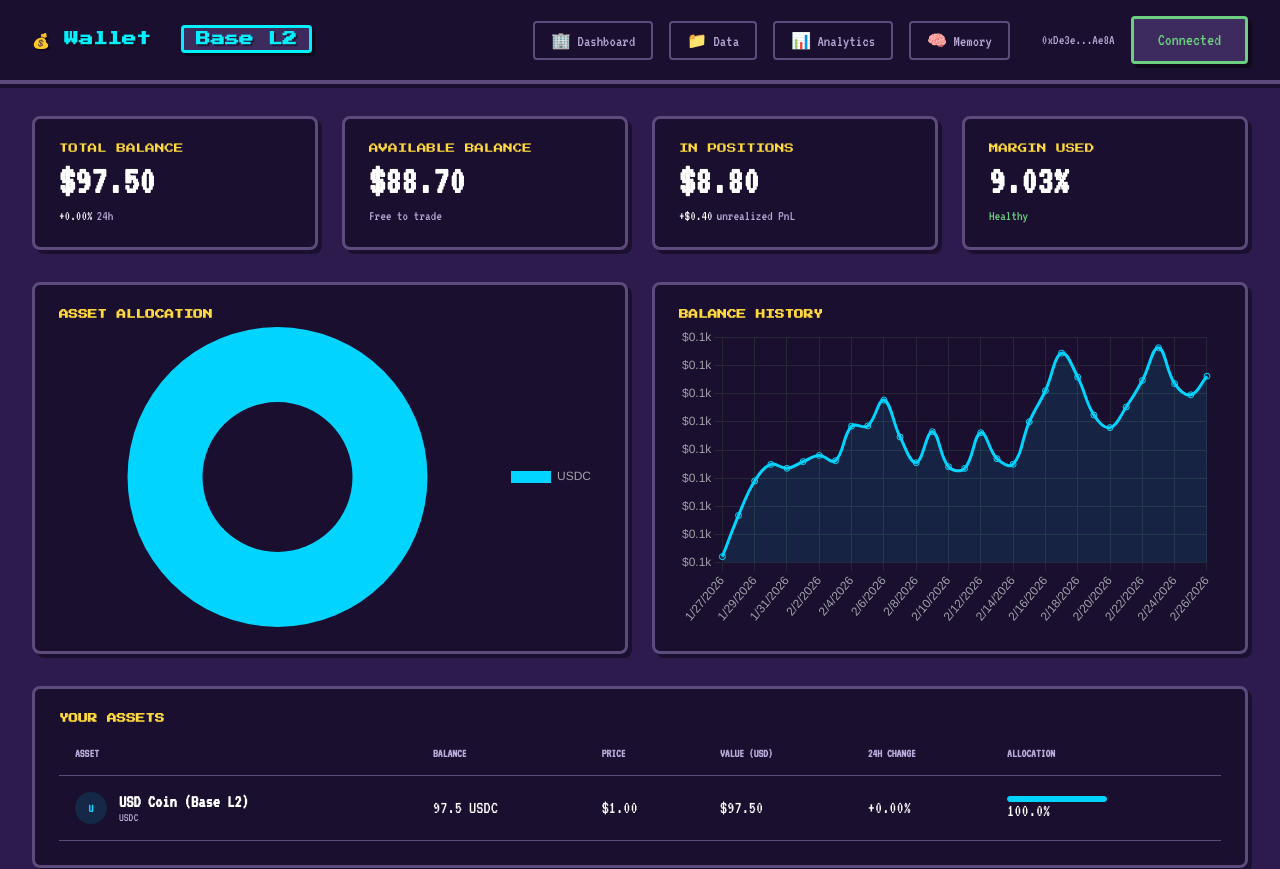
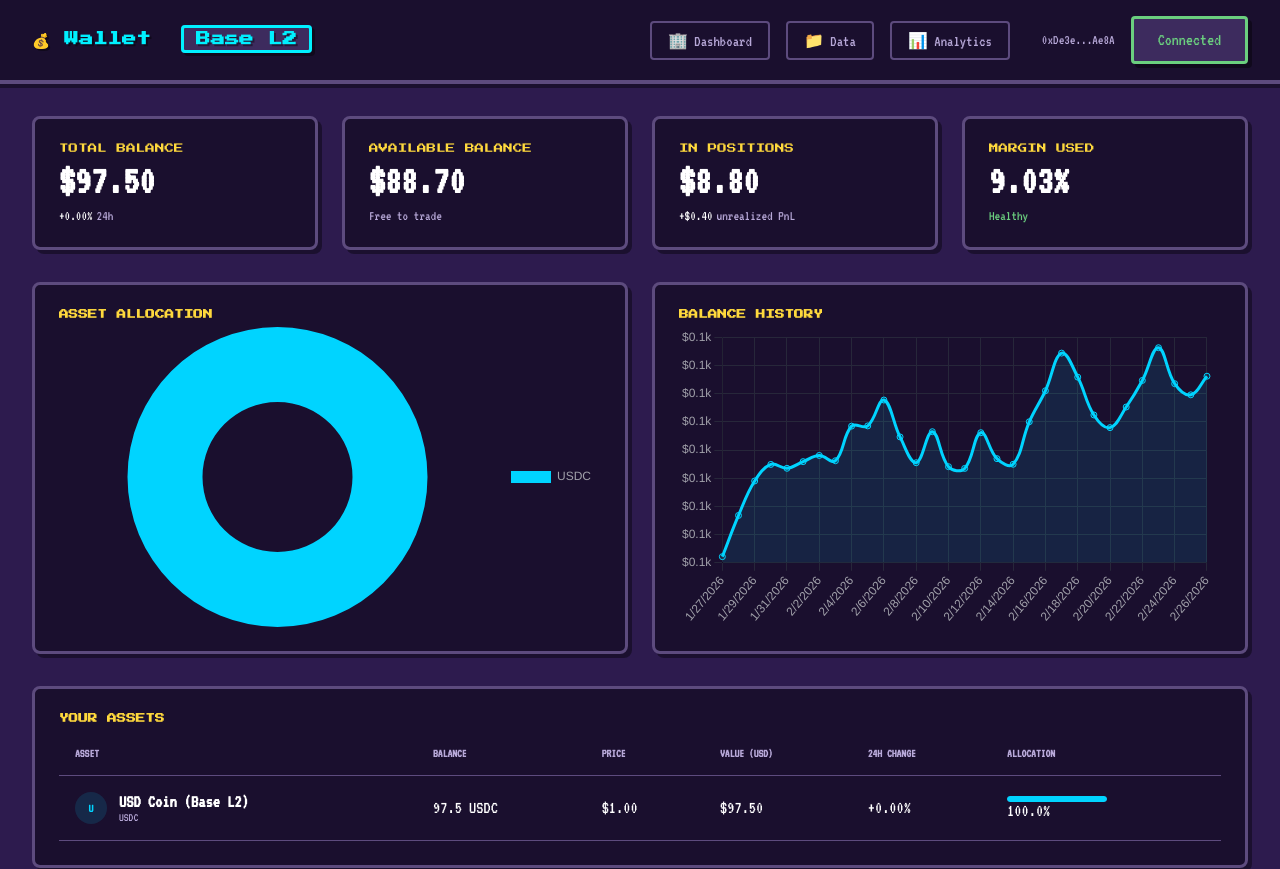
Before and after one commit to airickeff-af/mission-control-v2, a plain HTML site: page limitless/wallet-viewer.html in a window 1280 px wide. Shown: the top 869 px of the page. Drawn offline with nearby package versions, Linux system fonts and the light colour scheme.

Commit message:
Remove Memory from header nav - link now only on Memory project card

```diff
--- a/limitless/wallet-viewer.html
+++ b/limitless/wallet-viewer.html
@@ -396,7 +396,6 @@
       <a href="../index.html" class="nav-link" style="color: var(--text-secondary); text-decoration: none; padding: 0.5rem 1rem; border: 2px solid var(--border-color); border-radius: 4px; font-size: 1rem;">🏢 Dashboard</a>
       <a href="../data-viewer.html" class="nav-link" style="color: var(--text-secondary); text-decoration: none; padding: 0.5rem 1rem; border: 2px solid var(--border-color); border-radius: 4px; font-size: 1rem;">📁 Data</a>
       <a href="../agent-analytics.html" class="nav-link" style="color: var(--text-secondary); text-decoration: none; padding: 0.5rem 1rem; border: 2px solid var(--border-color); border-radius: 4px; font-size: 1rem;">📊 Analytics</a>
-      <a href="../memory/index.html" class="nav-link" style="color: var(--text-secondary); text-decoration: none; padding: 0.5rem 1rem; border: 2px solid var(--border-color); border-radius: 4px; font-size: 1rem;">🧠 Memory</a>
       <span id="wallet-address" style="color: var(--text-secondary); font-size: 0.875rem; margin-left: 1rem;"></span>
       <button class="wallet-btn" id="connect-btn">Connect</button>
     </div>
```
Also changed, not shown: index.html (+0 -1 lines), limitless/signal-dashboard.html (+0 -1 lines).
